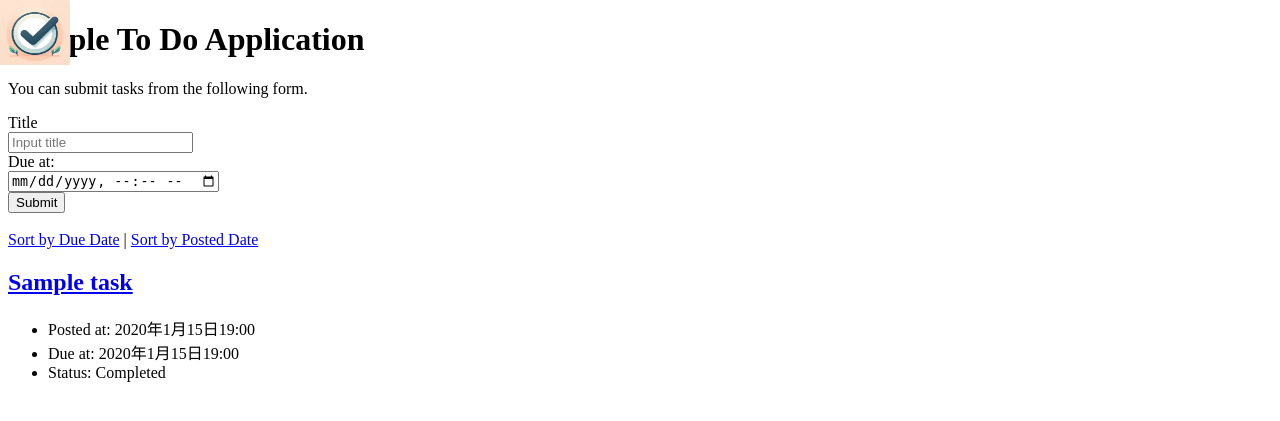
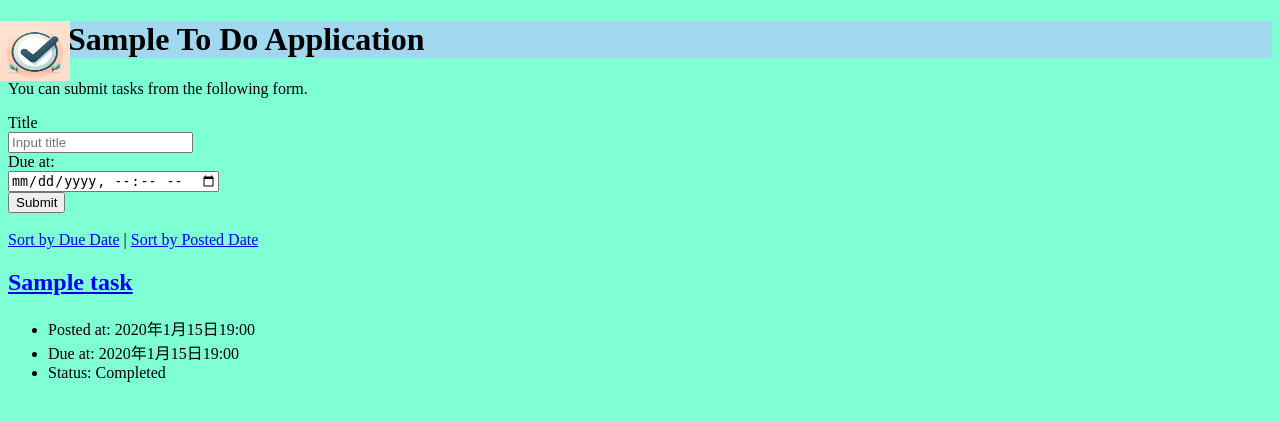
Before and after one commit to 1F10230250/django-test-exercise, a Django app: page / in a window 1280 px wide. Shown: the top 421 px of the page. Run offline with Django 5.2, Linux system fonts and the light colour scheme; tables that the repository leaves empty hold one stand-in row (values such as "Sample post").

Commit message:
topページの上部css

```diff
--- a/todo/static/todo/top.css
+++ b/todo/static/todo/top.css
@@ -1,7 +1,15 @@
 img{
     width: 70px;
-    height: 65px;
+    height: 60px;
     position: absolute;
-    top: 0;
+    top: 5;
     left: 0;
     }
+
+body{
+    background-color:aquamarine
+}
+h1{
+    background-color: #a0d8ef;
+    margin-left: 60px;
+}
```
